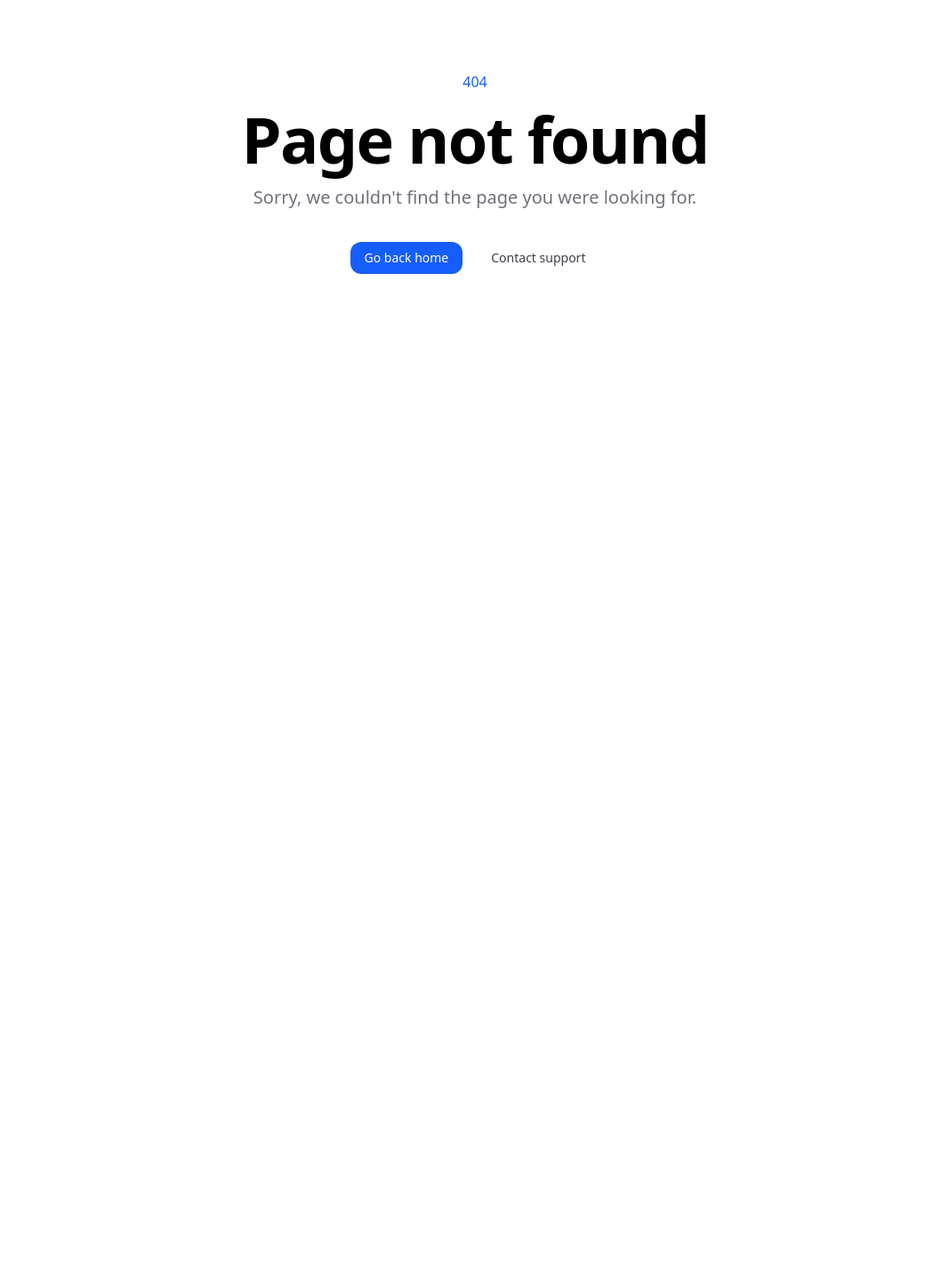
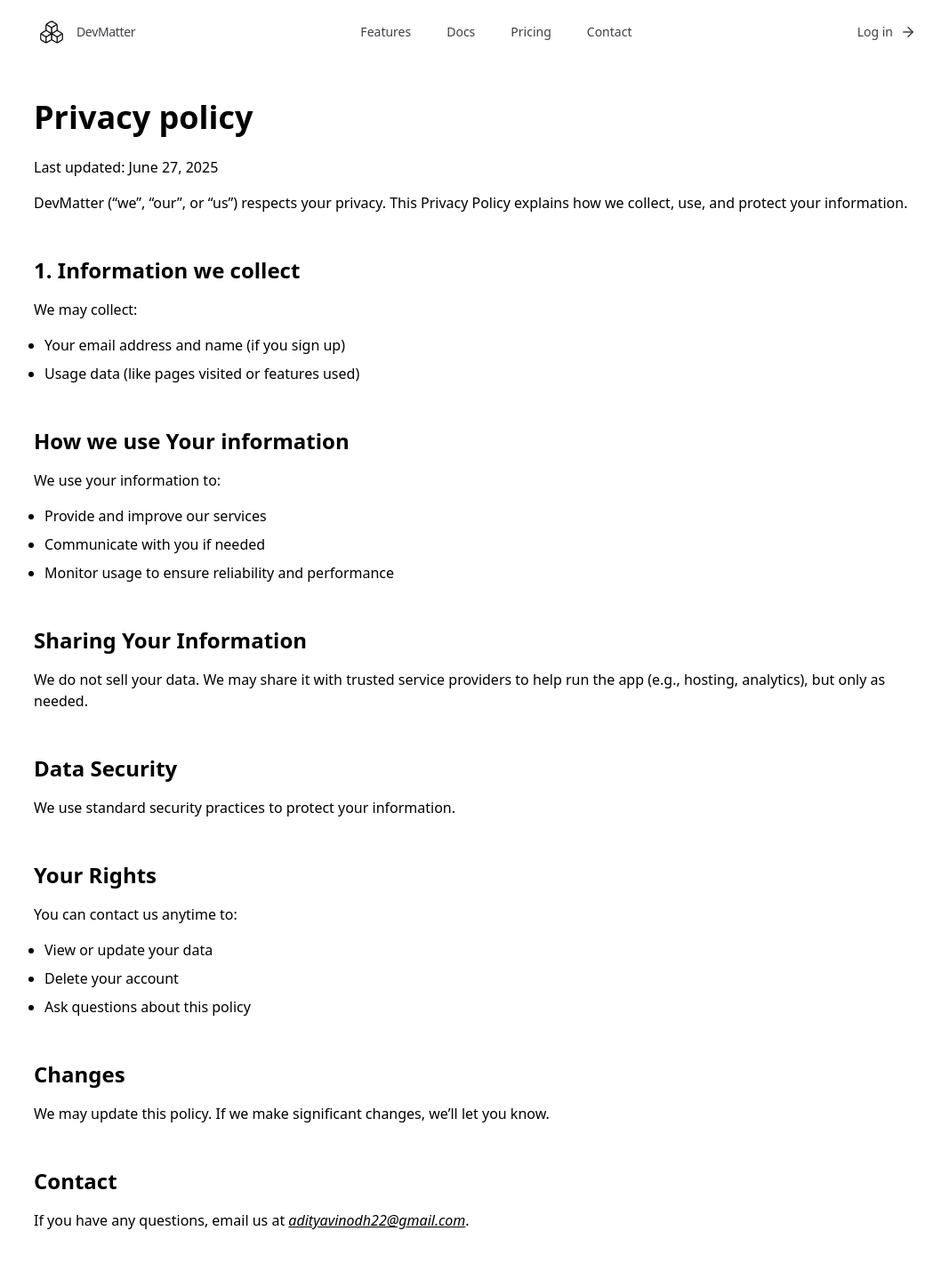
Before and after one commit to aditya-vinodh/dev-matter-web, a SvelteKit app: page /privacy in a window 1280 px wide. Before the commit this address had no page. Shown: the top 1420 px of the page at 89% size, without its empty margins (106-1164 px from the left). Before the commit the page ends 800 px from the top, so only its background shows below. Built offline with nearby package versions, Linux system fonts and the light colour scheme.

Commit message:
Added privacy policy

```diff
--- /dev/null
+++ b/src/routes/privacy/+page.svelte
@@ -0,0 +1,72 @@
+<script lang="ts">
+	import Header from '$lib/ui/Header.svelte';
+	import type { PageProps } from './$types';
+
+	let { data }: PageProps = $props();
+</script>
+
+<Header user={data.user} />
+
+<div class="mx-auto flex w-full max-w-xl flex-col gap-4 px-4 pt-10 pb-32 lg:max-w-3xl xl:max-w-5xl">
+	<h1 class="mb-2 text-4xl font-bold">Privacy policy</h1>
+
+	<p>Last updated: June 27, 2025</p>
+
+	<p>
+		DevMatter (“we”, “our”, or “us”) respects your privacy. This Privacy Policy explains how we
+		collect, use, and protect your information.
+	</p>
+
+	<h2 class="mt-8 text-2xl font-semibold">1. Information we collect</h2>
+
+	<p>We may collect:</p>
+
+	<ul class="flex list-disc flex-col gap-2 *:ml-3">
+		<li>Your email address and name (if you sign up)</li>
+		<li>Usage data (like pages visited or features used)</li>
+	</ul>
+
+	<h2 class="mt-8 text-2xl font-semibold">How we use Your information</h2>
+
+	<p>We use your information to:</p>
+
+	<ul class="flex list-disc flex-col gap-2 *:ml-3">
+		<li>Provide and improve our services</li>
+		<li>Communicate with you if needed</li>
+		<li>Monitor usage to ensure reliability and performance</li>
+	</ul>
+
+	<h2 class="mt-8 text-2xl font-semibold">Sharing Your Information</h2>
+
+	<p>
+		We do not sell your data. We may share it with trusted service providers to help run the app
+		(e.g., hosting, analytics), but only as needed.
+	</p>
+
+	<h2 class="mt-8 text-2xl font-semibold">Data Security</h2>
+
+	<p>We use standard security practices to protect your information.</p>
+
+	<h2 class="mt-8 text-2xl font-semibold">Your Rights</h2>
+
+	<p>You can contact us anytime to:</p>
+
+	<ul class="flex list-disc flex-col gap-2 *:ml-3">
+		<li>View or update your data</li>
+		<li>Delete your account</li>
+		<li>Ask questions about this policy</li>
+	</ul>
+
+	<h2 class="mt-8 text-2xl font-semibold">Changes</h2>
+
+	<p>We may update this policy. If we make significant changes, we’ll let you know.</p>
+
+	<h2 class="mt-8 text-2xl font-semibold">Contact</h2>
+
+	<p>
+		If you have any questions, email us at <a
+			class="italic underline"
+			href="mailto:adityavinodh22@gmail.com">adityavinodh22@gmail.com</a
+		>.
+	</p>
+</div>
```
